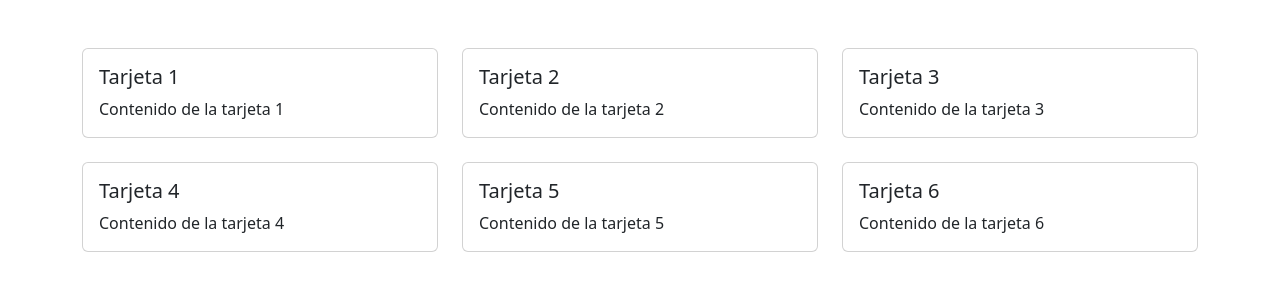
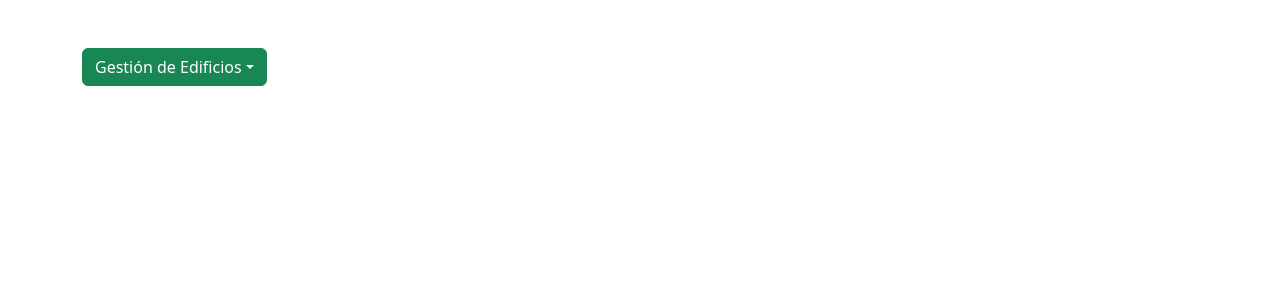
Before and after one commit to viccmedina91/api_tpo, a React (Create React App) app in the folder api_front/: page /admin/panel in a window 1280 px wide. Shown: the top 300 px of the page. Built offline with nearby package versions, Linux system fonts and the light colour scheme.

Commit message:
panel de administracion para los usuarios admin con dos rutas, listar todos los edificios y buscar por codigo de edificio

```diff
--- a/api_front/package.json
+++ b/api_front/package.json
@@ -8,6 +8,7 @@
     "@testing-library/user-event": "^13.5.0",
     "bootstrap": "^5.3.2",
     "react": "^18.2.0",
+    "react-bootstrap": "^2.9.1",
     "react-dom": "^18.2.0",
     "react-router-dom": "^6.20.0",
     "react-scripts": "^5.0.1",
--- a/api_front/src/ListadoEdificio.js
+++ b/api_front/src/ListadoEdificio.js
@@ -6,7 +6,7 @@ function ListadoEdificio() {
 
     const handleSubmit = () => {
         // Devuelve todos los edificios cargados en la BD.
-        fetch(`http://localhost:8080/edificio/getAllEdificios`)
+        fetch(`http://localhost:8080/edificio/listar`)
             .then((response) => {
                 if (!response.ok) {
                     throw new Error('Network response was not ok');
--- a/api_front/src/PanelAdministracion.js
+++ b/api_front/src/PanelAdministracion.js
@@ -1,38 +1,25 @@
 import React from 'react';
 import 'bootstrap/dist/css/bootstrap.min.css';
-
-const Card = ({ title, content }) => (
-    <div className="card">
-        <div className="card-body">
-            <h5 className="card-title">{title}</h5>
-            <p className="card-text">{content}</p>
-        </div>
-    </div>
-);
+import Subseccion from './Subseccion';
+import { Dropdown } from 'react-bootstrap';
 
 const PanelAdministracion = () => (
     <div className="container mt-5">
         <div className="row">
             {/* Tarjetas superiores */}
             <div className="col-md-4">
-                <Card title="Tarjeta 1" content="Contenido de la tarjeta 1" />
-            </div>
-            <div className="col-md-4">
-                <Card title="Tarjeta 2" content="Contenido de la tarjeta 2" />
-            </div>
-            <div className="col-md-4">
-                <Card title="Tarjeta 3" content="Contenido de la tarjeta 3" />
-            </div>
+                <Dropdown>
+                    <Dropdown.Toggle variant="success" id="dropdown-basic">
+                        Gestión de Edificios
+                    </Dropdown.Toggle>
 
-            {/* Tarjetas inferiores */}
-            <div className="col-md-4 mt-4">
-                <Card title="Tarjeta 4" content="Contenido de la tarjeta 4" />
-            </div>
-            <div className="col-md-4 mt-4">
-                <Card title="Tarjeta 5" content="Contenido de la tarjeta 5" />
-            </div>
-            <div className="col-md-4 mt-4">
-                <Card title="Tarjeta 6" content="Contenido de la tarjeta 6" />
+                    <Dropdown.Menu>
+                        <Subseccion title="Listar Edificios" to="/edificio/listar" />
+                        <Subseccion title="Buscar Edificio por código" to="/edificio/buscar" />
+
+                        {/* Agrega más subsecciones según sea necesario */}
+                    </Dropdown.Menu>
+                </Dropdown>
             </div>
         </div>
     </div>
--- a/api_front/src/SearchEdificio.js
+++ b/api_front/src/SearchEdificio.js
@@ -4,10 +4,10 @@ import FormSearch from './Forms/FormSearch';
 
 function SearchEdificio() {
     const [responseData, setResponseData] = useState(null);
-
+    const [error, setError] = useState(null);
     const handleSubmit = (campo) => {
         // Busca un edificio según el código ingresado
-        fetch(`http://localhost:8080/edificio/getByCodigo/${campo}`)
+        fetch(`http://localhost:8080/edificio/${campo}`)
             .then((response) => {
                 if (!response.ok) {
                     throw new Error('Network response was not ok');
@@ -20,6 +20,7 @@ function SearchEdificio() {
                 console.log(typeof (responseData));
             })
             .catch((error) => {
+                setError(error.mensaje);
                 console.error('Error al hacer la solicitud:', error);
             });
     };
@@ -30,6 +31,7 @@ function SearchEdificio() {
             <FormSearch onSubmit={handleSubmit} />
             {responseData && (<ShowList result={JSON.stringify(responseData, null, 2)} />
             )}
+            {error && <p className="text-danger mt-3">{error}</p>}
         </div>
     );
 }
--- /dev/null
+++ b/api_front/src/Subseccion.js
@@ -0,0 +1,9 @@
+
+import { Link } from 'react-router-dom';
+import { Dropdown } from 'react-bootstrap';
+
+const Subseccion = ({ title, to }) => (
+    <Dropdown.Item as={Link} to={to}>{title}</Dropdown.Item>
+);
+
+export default Subseccion;
```
Also changed, not shown: 2 other files (tests, documents, lock files or other folders).
